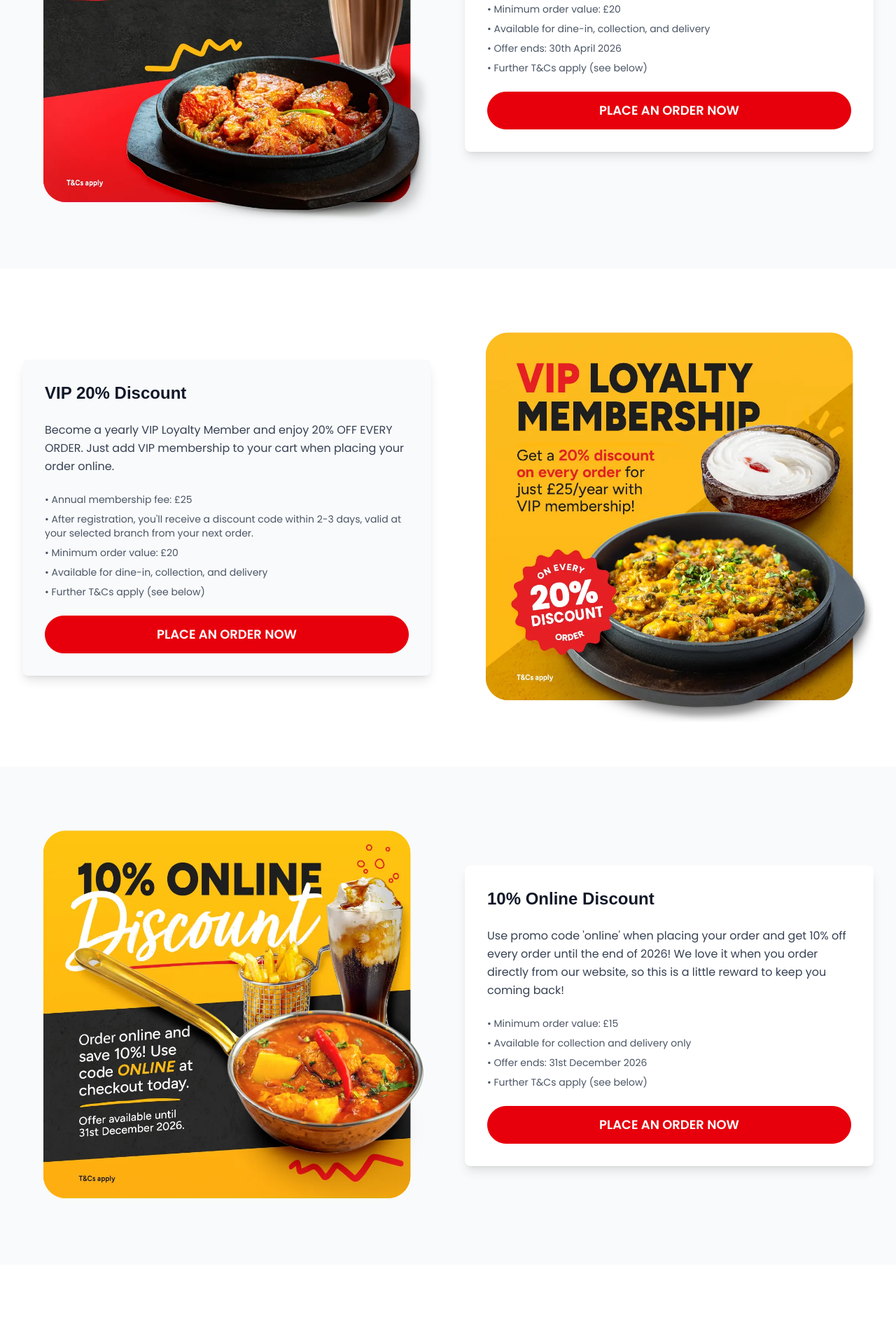
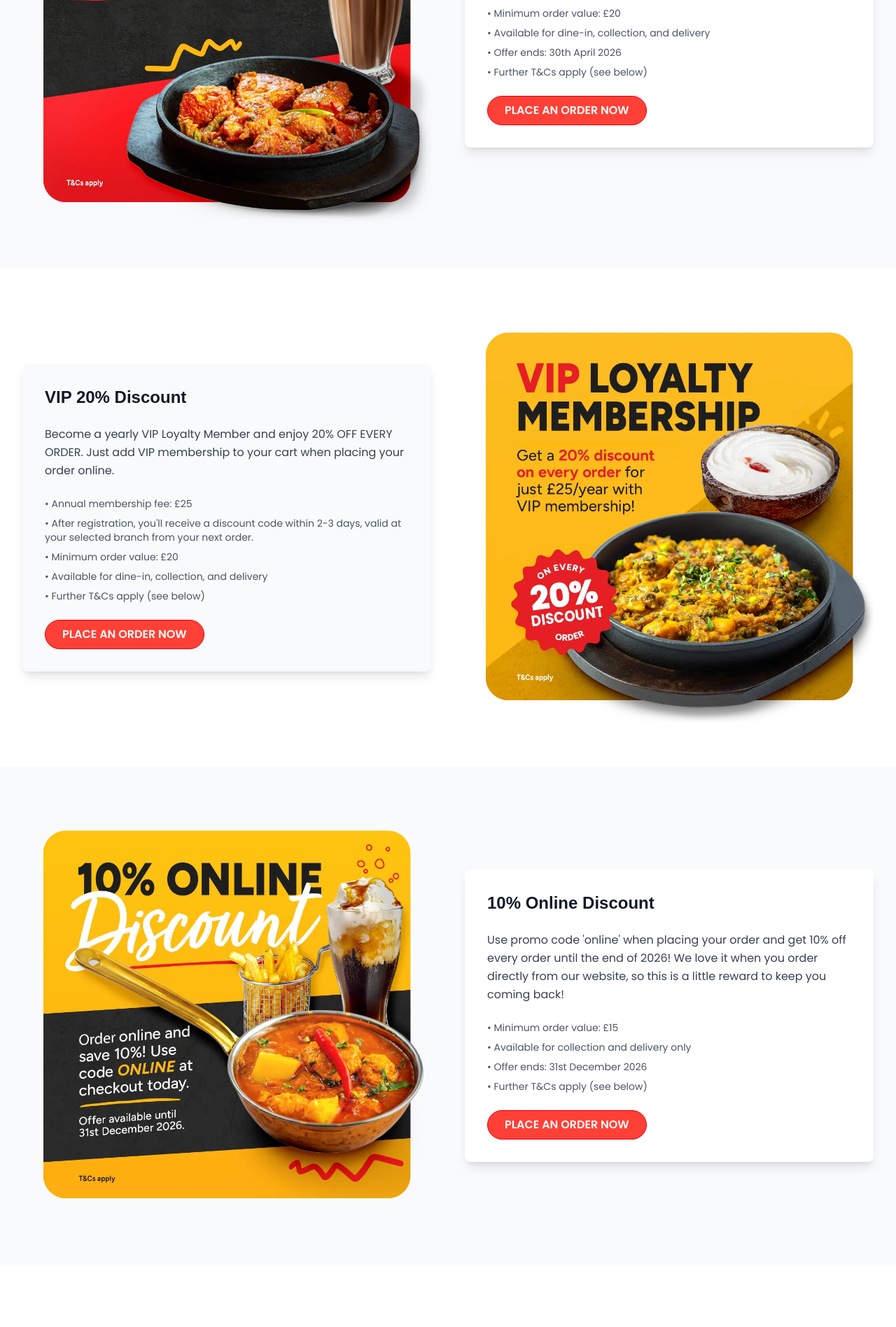
Before and after one commit to sylergy-zubair/ranna.v1, a Next.js app in the folder frontend/: page /special-offers in a window 1280 px wide. Shown: the part 720-2617 px from the top of the page at 70% size. Built offline with nearby package versions, Linux system fonts and the light colour scheme; a web font is replaced by a local one.

Commit message:
special offers page fixed

```diff
--- a/frontend/src/app/special-offers/page.tsx
+++ b/frontend/src/app/special-offers/page.tsx
@@ -94,11 +94,8 @@ export default function SpecialOffersPage() {
                 </div>
                 <OrderNowButton
                   text="PLACE AN ORDER NOW"
-                  size="lg"
-                  variant="primary"
-                  color="orange"
-                  fullWidth
-                  glowEffect
+                  className="inline-block w-fit bg-red-600 text-white py-2 px-6 rounded-full font-semibold hover:bg-red-700 transition-colors text-center"
+                style={{ backgroundColor: '#FF4036' }}
                   openModal={true}
                   onModalOpen={() => setIsOrderModalOpen(true)}
                 />
@@ -128,11 +125,8 @@ export default function SpecialOffersPage() {
                 </div>
                 <OrderNowButton
                   text="PLACE AN ORDER NOW"
-                  size="lg"
-                  variant="primary"
-                  color="orange"
-                  fullWidth
-                  glowEffect
+                  className="inline-block w-fit bg-red-600 text-white py-2 px-6 rounded-full font-semibold hover:bg-red-700 transition-colors text-center"
+                style={{ backgroundColor: '#FF4036' }}
                   openModal={true}
                   onModalOpen={() => setIsOrderModalOpen(true)}
                 />
@@ -188,11 +182,8 @@ export default function SpecialOffersPage() {
                 </div>
                 <OrderNowButton
                   text="PLACE AN ORDER NOW"
-                  size="lg"
-                  variant="primary"
-                  color="orange"
-                  fullWidth
-                  glowEffect
+                  className="inline-block w-fit bg-red-600 text-white py-2 px-6 rounded-full font-semibold hover:bg-red-700 transition-colors text-center"
+                style={{ backgroundColor: '#FF4036' }}
                   openModal={true}
                   onModalOpen={() => setIsOrderModalOpen(true)}
                 />
@@ -222,11 +213,8 @@ export default function SpecialOffersPage() {
                 </div>
                 <OrderNowButton
                   text="PLACE AN ORDER NOW"
-                  size="lg"
-                  variant="primary"
-                  color="orange"
-                  fullWidth
-                  glowEffect
+                  className="inline-block w-fit bg-red-600 text-white py-2 px-6 rounded-full font-semibold hover:bg-red-700 transition-colors text-center"
+                  style={{ backgroundColor: '#FF4036' }}
                   openModal={true}
                   onModalOpen={() => setIsOrderModalOpen(true)}
                 />
@@ -251,11 +239,11 @@ export default function SpecialOffersPage() {
 
       {/* Terms & Conditions */}
       <section className="py-16 bg-white">
-        <div className="max-w-4xl mx-auto px-4 sm:px-6 lg:px-8">
-          <h2 className="text-3xl font-bold text-gray-900 mb-8 text-center">Terms & Conditions:</h2>
+        <div className="max-w-7xl mx-auto px-4 sm:px-6 lg:px-8">
+          <h2 className="text-3xl font-bold text-gray-900 mb-8 text-start">Terms & Conditions:</h2>
 
           <div className="text-gray-700 leading-relaxed space-y-6 text-lg">
-            <div className="space-y-4">
+            <div className="space-y-2">
               <p>• Offers exclude Set Meals, Platters, and Combi Meals, seafood and drinks.</p>
               <p>• All discounts above are valid exclusively online.</p>
               <p>• Discounts cannot be combined with any other discount, including Ranna Rewards.</p>
--- a/frontend/src/components/Footer.tsx
+++ b/frontend/src/components/Footer.tsx
@@ -8,10 +8,9 @@ export default function Footer() {
 
         {/* Top Section - Exclusive Offers (Full Width) */}
         <div className="py-8 border-b border-gray-600">
-          <div className="flex flex-col lg:flex-row justify-between items-center">
+          <div className="flex flex-col lg:flex-row justify-evenly items-center">
             <div className="mb-4 lg:mb-0">
-              <h3 className="text-xl font-bold mb-2">Exclusive Offers</h3>
-              <p className="text-white">
+              <p className="text-white text-sm">
                 Subscribe for exclusive vouchers, offers and money off.
               </p>
             </div>
```
